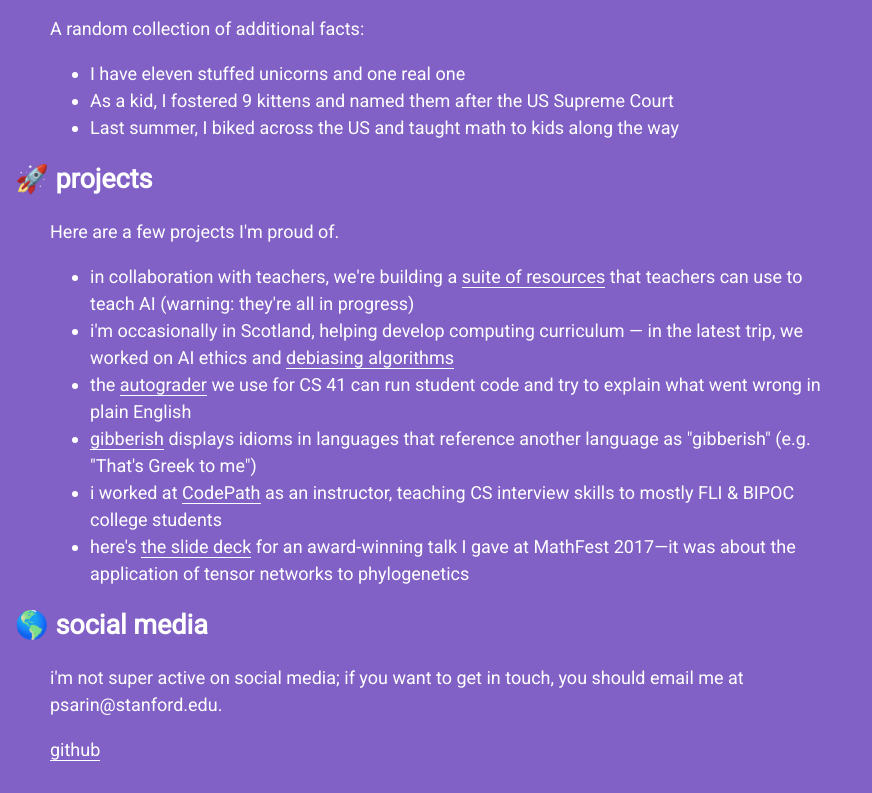
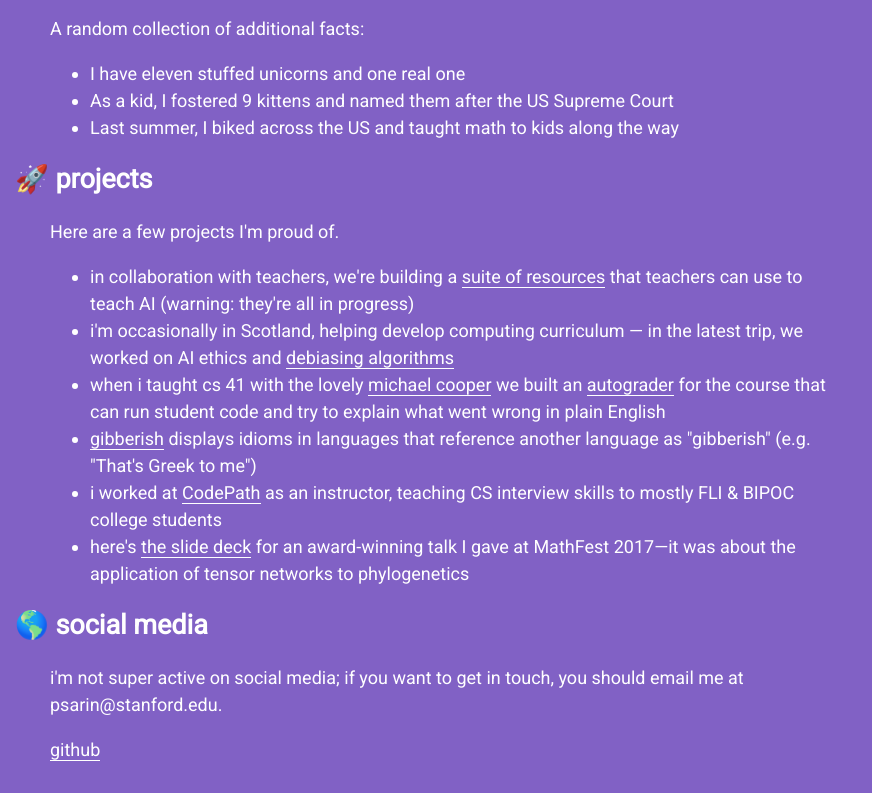
Before and after one commit to parthsarin/main-site, an Eleventy site: page index.md in a window 1280 px wide. Shown: the part 587-1380 px from the top of the page, without its empty margins (0-872 px from the left). Built offline with nearby package versions, Linux system fonts and the light colour scheme; Eleventy itself is replaced by a stand-in of ours; files that its build step writes are made by us from their sources.

Commit message:
add michael!

```diff
--- a/index.md
+++ b/index.md
@@ -25,7 +25,7 @@ Here are a few projects I'm proud of.
 
 * in collaboration with teachers, we're building a [suite of resources](https://craft.stanford.edu/) that teachers can use to teach AI (warning: they're all in progress)
 * i'm occasionally in Scotland, helping develop computing curriculum — in the latest trip, we worked on AI ethics and [debiasing algorithms](https://debias.netlify.app/)
-* the [autograder](https://github.com/stanfordpython/autograder) we use for CS 41 can run student code and try to explain what went wrong in plain English
+* when i taught cs 41 with the lovely [michael cooper](https://michaeljohncooper.com/) we built an [autograder](https://github.com/stanfordpython/autograder) for the course that can run student code and try to explain what went wrong in plain English
 * [gibberish](/projects/gibberish) displays idioms in languages that reference another language as "gibberish" (e.g. "That's Greek to me")
 * i worked at [CodePath](https://codepath.org/) as an instructor, teaching CS interview skills to mostly FLI & BIPOC college students
 * here's [the slide deck](/files/mathfest-2017-tensor-talk.pdf) for an award-winning talk I gave at MathFest 2017—it was about the application of tensor networks to phylogenetics
```
